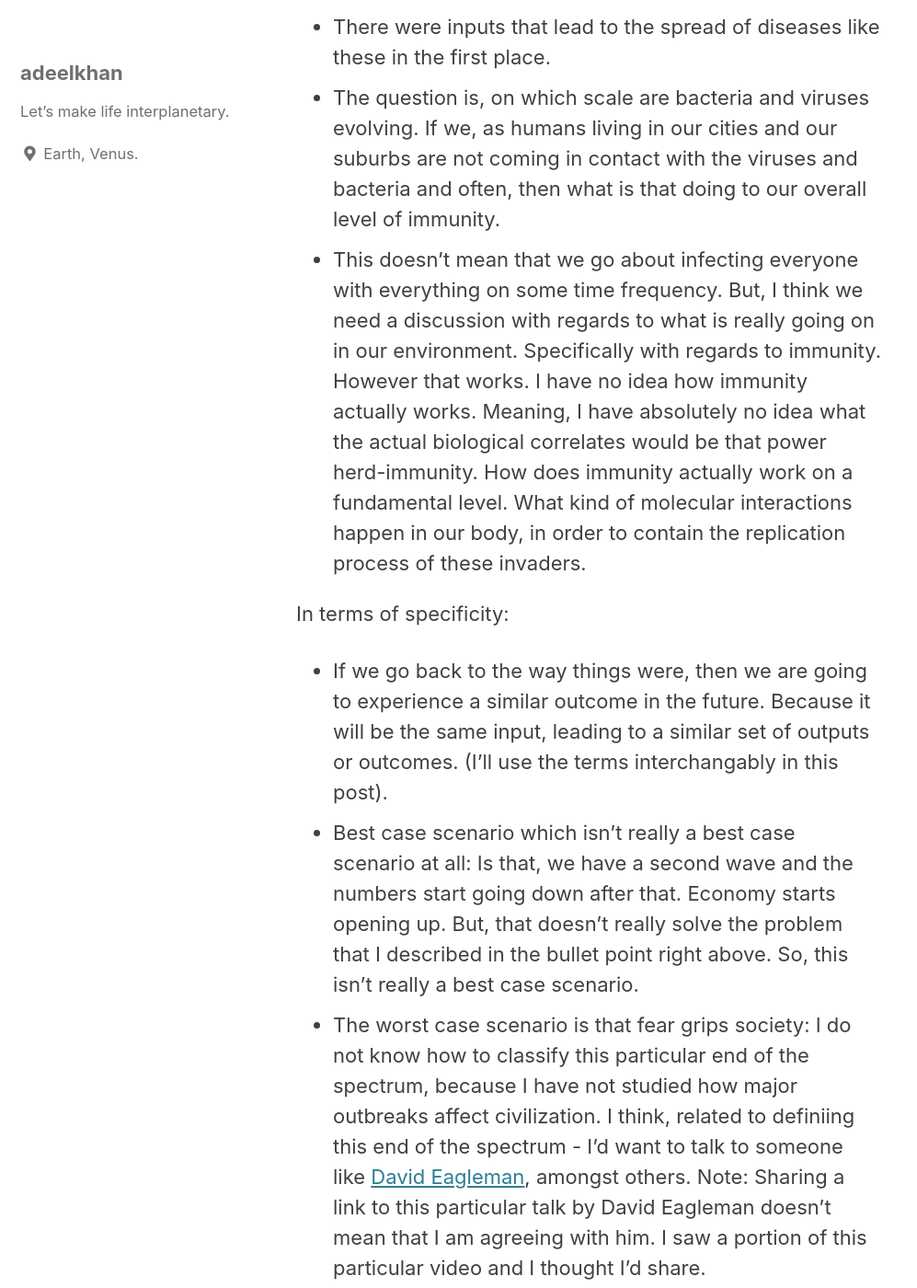
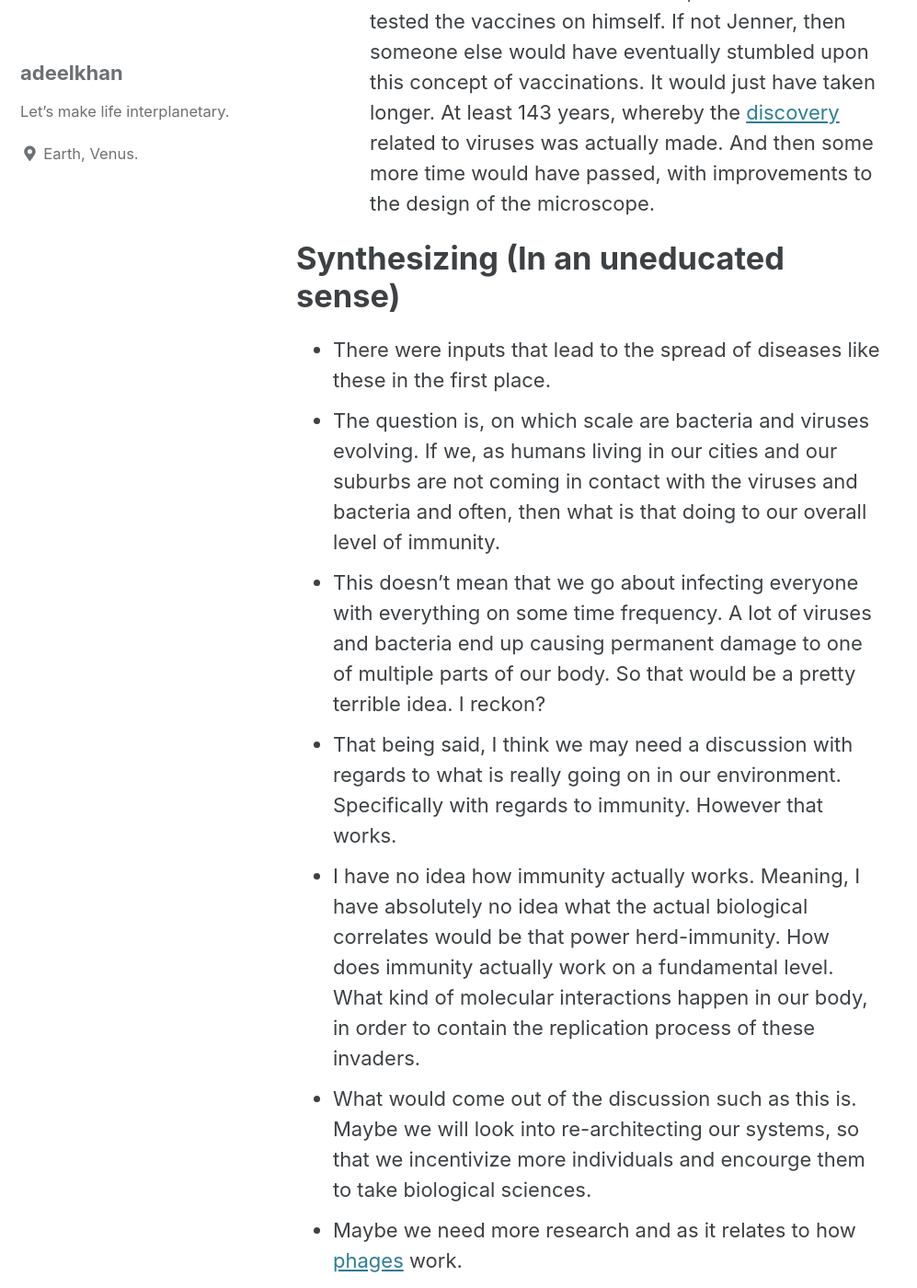
Before and after one commit to stellardreams/stellardreams.github.io, a Jekyll site: the page built from _posts/2020-09-30-Growth.md, in a window 1280 px wide and 1400 px high, scrolled down 5585 px. Shown: the whole window at 92% size, without its empty margins (0-997 px from the left). Built offline with Jekyll 4.4.1, drawn with Linux system fonts in a browser that asks for light colours; cached includes are drawn as plain includes; some of the changed text lies outside the part shown.

Commit message:
Update 2020-09-30-Growth.md

```diff
--- a/_posts/2020-09-30-Growth.md
+++ b/_posts/2020-09-30-Growth.md
@@ -6,6 +6,7 @@
 *  I do not believe that I am very reactive. Definitely not over-reactive. I almost never engage, unless I am engaged by a trusted party.
 * Also, I have reached out to members of our local government here an I have offered to assist in my limited capacity.
 * As well, I am a citizen of the world and so I am ready and willing to be engaged by our trusted parties.
+* Also, this blog-post is not very research on an in-depth basis. So, I am open to be challenged and as it relates to the information that has been presented in this blog-post. I am also open to how blog-posts like these can be improved in the future. I am actually very open to criticism of all kinds. If we focus on the content, the structure and delivery of the content. As well, figure out means of actually improving the processes that led to the enablement of this blogpost in the first place.
 
 # What coronavirus is not (Unless the evidence presented is to the contrary)
 Next, let's dispel what coronavirus is *not*:
@@ -29,13 +30,18 @@
    * There are humans who eats bats in different parts of the world. Some of these humans kill smaller bats by breaking their neck with their teeth. So invariably some of the blood from the bats enters this individuals system. Now, I do not know much much evidence we have collected. But suppose if the bat was infected with something, how would that infection affect the person that I just described vs someone who has never really come in contact with a bat in such a way.
    * On the milder end of the spectrum, we have the flu virus. The way I understand it, we take a more recent strain of the flu virus and make it less potent. This less potent strain is then replicated (Or maybe the replication happens first). But, generally speaking this is how a vaccine is developed. I believe [Edward Jenner](https://en.wikipedia.org/wiki/Edward_Jenner) did the pioneering work and as it relates to vaccinations. If memory serves me correct, Jenner infected his gardener's son with cowpox, with the intent of figuring out if he boy would then develop immunity to smallpox. Which the boy did. The story makes you wonder about the ethics surrounding this situation. In an alternate variation, he could have also tested the vaccines on himself. If not Jenner, then someone else would have eventually stumbled upon this concept of vaccinations. It would just have taken longer. At least 143 years, whereby the [discovery](https://en.wikipedia.org/wiki/History_of_virology#:~:text=In%201892%2C%20Dmitri%20Ivanovsky%20used,be%20the%20beginning%20of%20virology.) related to viruses was actually made. And then some more time would have passed, with improvements to the design of the microscope.
 
-Okay, let's think about this logically again:
+# Synthesizing (In an uneducated sense)
 * There were inputs that lead to the spread of diseases like these in the first place.
 * The question is, on which scale are bacteria and viruses evolving. If we, as humans living in our cities and our suburbs are not coming in contact with the viruses and bacteria and often, then what is that doing to our overall level of immunity.
-* This doesn't mean that we go about infecting everyone with everything on some time frequency. But, I think we need a discussion with regards to what is really going on in our environment. Specifically with regards to immunity. However that works. I have no idea how immunity actually works. Meaning, I have absolutely no idea what the actual biological correlates would be that power herd-immunity. How does immunity actually work on a fundamental level. What kind of molecular interactions happen in our body, in order to contain the replication process of these invaders.
+* This doesn't mean that we go about infecting everyone with everything on some time frequency. A lot of viruses and bacteria end up causing permanent damage to one of multiple parts of our body. So that would be a pretty terrible idea. I reckon?
+* That being said, I think we may need a discussion with regards to what is really going on in our environment. Specifically with regards to immunity. However that works.
+ * I have no idea how immunity actually works. Meaning, I have absolutely no idea what the actual biological correlates would be that power herd-immunity. How does immunity actually work on a fundamental level. What kind of molecular interactions happen in our body, in order to contain the replication process of these invaders.
+ * What would come out of the discussion such as this is. Maybe we will look into re-architecting our systems, so that we incentivize more individuals and encourge them to take biological sciences.
+ * Maybe we need more research and as it relates to how [phages](https://en.wikipedia.org/wiki/Phage_therapy#:~:text=Bacteriophages%2C%20known%20as%20phages%2C%20are,genome%2C%20halting%20the%20bacterial%20infection.) work.
+ * We definitely need more [basic research](https://en.wikipedia.org/wiki/Basic_research#:~:text=Basic%20research%2C%20also%20called%20pure,of%20natural%20or%20other%20phenomena.) across the board. I think we have a trumendous opportunity for training a lot more people in [STEM](https://en.wikipedia.org/wiki/Science,_technology,_engineering,_and_mathematics) related fields. It's becoming more and more apparent that continuing to enable the base of the scientific research base is directly connected to ensuring that we either maintain or improve our quality of life.
 
-In terms of specificity:
-* If we go back to the way things were, then we are going to experience a similar outcome in the future. Because it will be the same input, leading to a similar set of outputs or outcomes. (I'll use the terms interchangably in this post).
+# In terms of specificity:
+* If we go back to the way things were, then we are going to experience a similar outcome in the future. Because it will be the same set of inputs, leading to a similar set of outputs or outcomes. (I'll use the terms interchangably in this post).
 * Best case scenario which isn't really a best case scenario at all: Is that, we have a second wave and the numbers start going down after that. Economy starts opening up. But, that doesn't really solve the problem that I described in the bullet point right above. So, this isn't really a best case scenario.
 * The worst case scenario is that fear grips society: I do not know how to classify this particular end of the spectrum, because I have not studied how major outbreaks affect civilization. I think, related to definiing this end of the spectrum - I'd want to talk to someone like [David Eagleman](https://longnow.org/seminars/02010/apr/01/six-easy-steps-avert-collapse-civilization/), amongst others. Note: Sharing a link to this particular talk by David Eagleman doesn't mean that I am agreeing with him. I saw a portion of this particular video and I thought I'd share.
 * I've already clarified my position, many a times that the lack of affordable and quality healthcare on our planet is a very important issue. I think the lack of affordable and accessible mental health related services is also a big part of this. If the majority of the people on this planet had good mental health, then we would see less of all the undesirable effects. Also, in situations that aren't exactly typical or that deviate from the normal, individuals are going to be more in control of their actions and in theory, the mirror neurons are not going to be firing from one person to another in an infectious and memetic fashion. On the contrary, with better mental health - individuals would have a higher probability of coping with challenging times like these and they would be more likely to support each other and encourage each other during challenging times.
```
